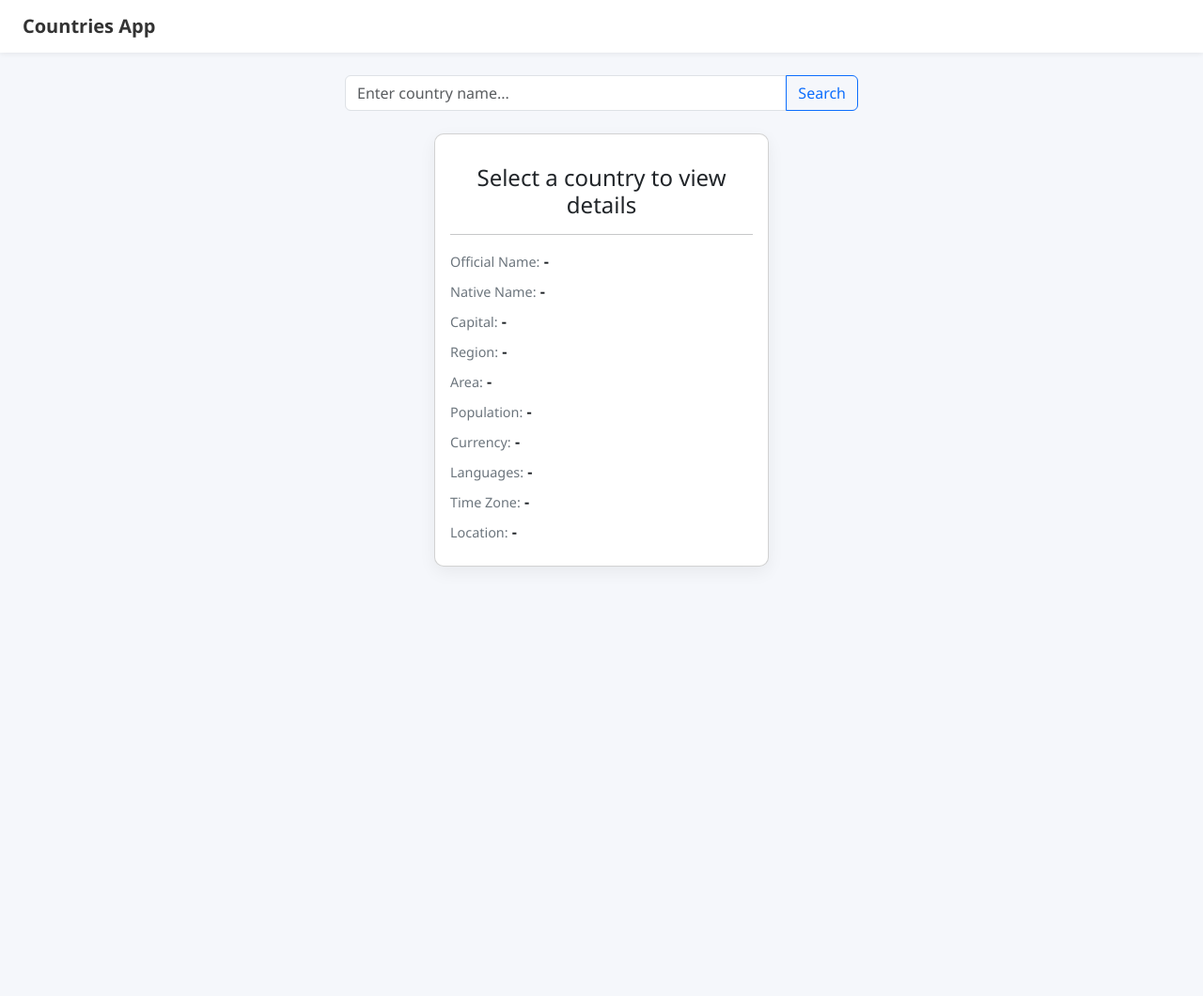
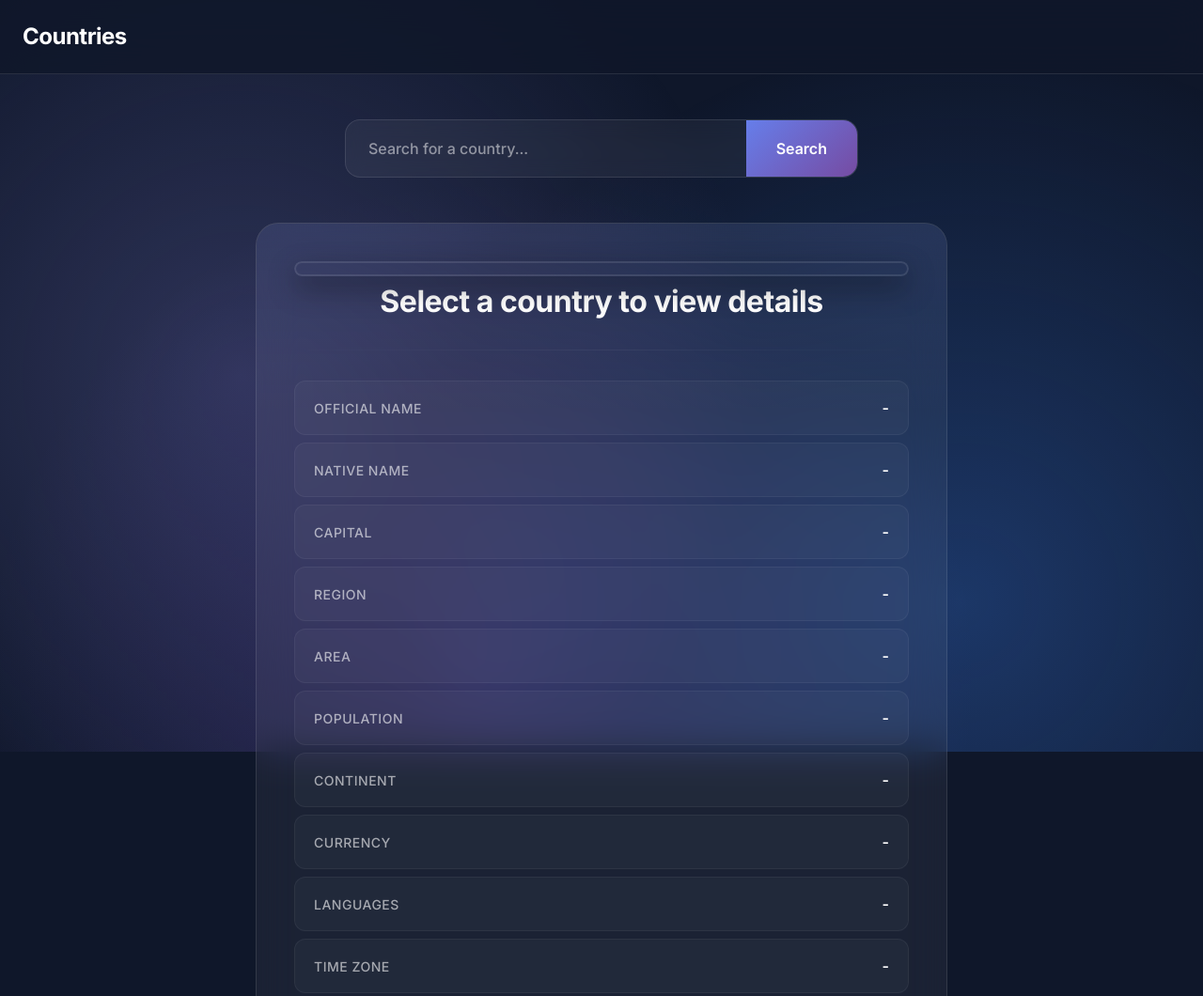
Before and after one commit to PaOneX/Country-App, a plain HTML site: page index.html in a window 1280 px wide. Shown: the top 1060 px of the page at 94% size. Before the commit the page ends 800 px from the top, so only its background shows below. Drawn offline with nearby package versions, Linux system fonts and the light colour scheme; a small style sheet from the web is missing.

Commit message:
Change the design

```diff
--- a/app.js
+++ b/app.js
@@ -16,6 +16,7 @@ function search(){
         document.getElementById("region").innerText = data[0].region
         document.getElementById("area").innerText =  data[0].area
         document.getElementById("population").innerText =  data[0].population
+        document.getElementById("continent").innerText = data[0].continents[0]
         document.getElementById("currency").innerText = Object.keys(data[0].currencies)[0]
         document.getElementById("language").innerText = Object.values(data[0].languages).join(", ")
         document.getElementById("timeZone").innerText = data[0].timezones[0]
--- a/index.html
+++ b/index.html
@@ -11,43 +11,268 @@
       crossorigin="anonymous"
     />
     <style>
+      @import url('https://fonts.googleapis.com/css2?family=Inter:wght@400;500;600;700&display=swap');
+
+      * {
+        margin: 0;
+        padding: 0;
+        box-sizing: border-box;
+      }
+
       body {
-        background: #f5f7fb;
-        font-family: "Segoe UI", Tahoma, Geneva, Verdana, sans-serif;
+        background: #0f172a;
+        font-family: 'Inter', sans-serif;
+        min-height: 100vh;
+        position: relative;
+        overflow-x: hidden;
       }
+
+      body::before {
+        content: '';
+        position: fixed;
+        top: 0;
+        left: 0;
+        right: 0;
+        bottom: 0;
+        background:
+          radial-gradient(circle at 20% 50%, rgba(120, 119, 198, 0.3) 0%, transparent 50%),
+          radial-gradient(circle at 80% 80%, rgba(59, 130, 246, 0.3) 0%, transparent 50%),
+          radial-gradient(circle at 40% 90%, rgba(139, 92, 246, 0.2) 0%, transparent 50%);
+        pointer-events: none;
+        z-index: 0;
+      }
+
       .navbar {
-        background: #ffffff;
-        box-shadow: 0 1px 6px rgba(0, 0, 0, 0.08);
+        background: rgba(15, 23, 42, 0.8);
+        backdrop-filter: blur(20px);
+        border-bottom: 1px solid rgba(255, 255, 255, 0.1);
+        padding: 1rem 0;
+        position: relative;
+        z-index: 10;
       }
+
       .navbar-brand {
         font-weight: 700;
-        color: #333;
+        font-size: 1.5rem;
+        color: #fff !important;
+        letter-spacing: -0.5px;
       }
+
       .search-row {
-        margin-top: 1.5rem;
-        margin-bottom: 1.5rem;
+        margin-top: 3rem;
+        margin-bottom: 3rem;
+        position: relative;
+        z-index: 1;
       }
+
+      .input-group {
+        position: relative;
+        background: rgba(255, 255, 255, 0.05);
+        border: 1px solid rgba(255, 255, 255, 0.1);
+        border-radius: 16px;
+        overflow: hidden;
+        backdrop-filter: blur(10px);
+        transition: all 0.3s ease;
+      }
+
+      .input-group:hover {
+        border-color: rgba(255, 255, 255, 0.2);
+        background: rgba(255, 255, 255, 0.08);
+      }
+
+      .input-group .form-control {
+        border: none;
+        background: transparent;
+        padding: 18px 24px;
+        font-size: 1rem;
+        color: #fff;
+        font-weight: 500;
+      }
+
+      .input-group .form-control::placeholder {
+        color: rgba(255, 255, 255, 0.5);
+      }
+
+      .input-group .form-control:focus {
+        box-shadow: none;
+        background: transparent;
+        color: #fff;
+      }
+
+      .input-group .btn {
+        border: none;
+        padding: 18px 32px;
+        background: linear-gradient(135deg, #667eea 0%, #764ba2 100%);
+        color: white;
+        font-weight: 600;
+        transition: all 0.3s ease;
+        position: relative;
+        overflow: hidden;
+      }
+
+      .input-group .btn::before {
+        content: '';
+        position: absolute;
+        top: 0;
+        left: 0;
+        right: 0;
+        bottom: 0;
+        background: linear-gradient(135deg, #764ba2 0%, #667eea 100%);
+        opacity: 0;
+        transition: opacity 0.3s ease;
+      }
+
+      .input-group .btn:hover::before {
+        opacity: 1;
+      }
+
+      .input-group .btn:hover {
+        transform: translateY(-2px);
+        box-shadow: 0 8px 20px rgba(102, 126, 234, 0.5);
+      }
+
+      .input-group .btn span {
+        position: relative;
+        z-index: 1;
+      }
+
       .card-compact {
-        border-radius: 10px;
-        box-shadow: 0 6px 18px rgba(0, 0, 0, 0.06);
+        border-radius: 24px;
+        border: 1px solid rgba(255, 255, 255, 0.1);
+        background: rgba(255, 255, 255, 0.05);
+        backdrop-filter: blur(20px);
+        overflow: hidden;
+        transition: all 0.4s ease;
+        position: relative;
+        z-index: 1;
       }
+
+      .card-compact::before {
+        content: '';
+        position: absolute;
+        top: 0;
+        left: 0;
+        right: 0;
+        height: 200px;
+        background: linear-gradient(180deg, rgba(102, 126, 234, 0.1) 0%, transparent 100%);
+        pointer-events: none;
+      }
+
+      .card-compact:hover {
+        transform: translateY(-8px);
+        border-color: rgba(255, 255, 255, 0.2);
+        box-shadow: 0 20px 60px rgba(0, 0, 0, 0.5);
+      }
+
+      .card-body {
+        padding: 2.5rem;
+        position: relative;
+      }
+
+      #flag {
+        margin-bottom: 2rem;
+        border-radius: 16px;
+        overflow: hidden;
+        box-shadow: 0 12px 30px rgba(0, 0, 0, 0.4);
+        position: relative;
+      }
+
+      #flag::after {
+        content: '';
+        position: absolute;
+        top: 0;
+        left: 0;
+        right: 0;
+        bottom: 0;
+        border: 2px solid rgba(255, 255, 255, 0.1);
+        border-radius: 16px;
+        pointer-events: none;
+      }
+
       #flag img {
         max-width: 100%;
-        border-radius: 6px;
+        border-radius: 16px;
+        transition: transform 0.4s ease;
+        display: block;
       }
+
+      .card-compact:hover #flag img {
+        transform: scale(1.05);
+      }
+
+      #name {
+        color: #fff;
+        font-weight: 700;
+        margin-bottom: 2rem;
+        font-size: 2rem;
+        letter-spacing: -0.5px;
+      }
+
+      hr {
+        margin: 2rem 0;
+        border: none;
+        height: 1px;
+        background: linear-gradient(90deg, transparent, rgba(255, 255, 255, 0.2), transparent);
+      }
+
+      .text-start > div {
+        padding: 16px 20px;
+        margin-bottom: 8px;
+        border-radius: 12px;
+        background: rgba(255, 255, 255, 0.03);
+        border: 1px solid rgba(255, 255, 255, 0.05);
+        transition: all 0.3s ease;
+        display: flex;
+        align-items: center;
+        justify-content: space-between;
+      }
+
+      .text-start > div:hover {
+        background: rgba(255, 255, 255, 0.08);
+        border-color: rgba(255, 255, 255, 0.15);
+        transform: translateX(8px);
+      }
+
       .detail-label {
-        color: #6c757d;
-        font-size: 0.9rem;
+        color: rgba(255, 255, 255, 0.6);
+        font-size: 0.875rem;
+        font-weight: 500;
+        text-transform: uppercase;
+        letter-spacing: 0.5px;
       }
+
       .detail-value {
         font-weight: 600;
+        color: #fff;
+        font-size: 1rem;
+        text-align: right;
+      }
+
+      @media (max-width: 768px) {
+        .card-body {
+          padding: 2rem 1.5rem;
+        }
+
+        #name {
+          font-size: 1.5rem;
+        }
+
+        .text-start > div {
+          flex-direction: column;
+          align-items: flex-start;
+          gap: 8px;
+        }
+
+        .detail-value {
+          text-align: left;
+        }
       }
     </style>
   </head>
   <body>
     <nav class="navbar navbar-expand-lg navbar-light sticky-top">
       <div class="container-fluid px-4">
-        <a class="navbar-brand" href="#"> Countries App</a>
+        <a class="navbar-brand" href="#"> Countries</a>
         <button
           class="navbar-toggler"
           type="button"
@@ -70,7 +295,7 @@
               id="searchCountry"
               type="text"
               class="form-control"
-              placeholder="Enter country name..."
+              placeholder="Search for a country..."
               aria-label="Search country"
             />
             <button
@@ -78,7 +303,7 @@
               type="button"
               onclick="search()"
             >
-              Search
+              <span>Search</span>
             </button>
           </div>
         </div>
@@ -87,53 +312,57 @@
 
     <div class="container my-4">
       <div class="row justify-content-center">
-        <div class="col-12 col-md-6 col-lg-4">
+        <div class="col-12 col-md-10 col-lg-8">
           <div class="card card-compact">
             <div class="card-body text-center">
-              <div id="flag" class="mb-3"></div>
+              <div id="flag" class="mb-2 p-2 d-flex justify-content-center align-content-center"></div>
               <h4 id="name" class="card-title">
                 Select a country to view details
               </h4>
               <hr />
               <div class="text-start">
-                <div class="mb-2">
-                  <span class="detail-label">Official Name:</span>
+                <div>
+                  <span class="detail-label">Official Name</span>
                   <span id="officialName" class="detail-value">-</span>
                 </div>
-                <div class="mb-2">
-                  <span class="detail-label">Native Name:</span>
+                <div>
+                  <span class="detail-label">Native Name</span>
                   <span id="nativeName" class="detail-value">-</span>
                 </div>
-                <div class="mb-2">
-                  <span class="detail-label">Capital:</span>
+                <div>
+                  <span class="detail-label">Capital</span>
                   <span id="capital" class="detail-value">-</span>
                 </div>
-                <div class="mb-2">
-                  <span class="detail-label">Region:</span>
+                <div>
+                  <span class="detail-label">Region</span>
                   <span id="region" class="detail-value">-</span>
                 </div>
-                <div class="mb-2">
-                  <span class="detail-label">Area:</span>
+                <div>
+                  <span class="detail-label">Area</span>
                   <span id="area" class="detail-value">-</span>
                 </div>
-                <div class="mb-2">
-                  <span class="detail-label">Population:</span>
+                <div>
+                  <span class="detail-label">Population</span>
                   <span id="population" class="detail-value">-</span>
                 </div>
-                <div class="mb-2">
-                  <span class="detail-label">Currency:</span>
+                <div>
+                  <span class="detail-label">Continent</span>
+                  <span id="continent" class="detail-value">-</span>
+                </div>
+                <div>
+                  <span class="detail-label">Currency</span>
                   <span id="currency" class="detail-value">-</span>
                 </div>
-                <div class="mb-2">
-                  <span class="detail-label">Languages:</span>
+                <div>
+                  <span class="detail-label">Languages</span>
                   <span id="language" class="detail-value">-</span>
                 </div>
-                <div class="mb-2">
-                  <span class="detail-label">Time Zone:</span>
+                <div>
+                  <span class="detail-label">Time Zone</span>
                   <span id="timeZone" class="detail-value">-</span>
                 </div>
-                <div class="mb-2">
-                  <span class="detail-label">Location:</span>
+                <div>
+                  <span class="detail-label">Location</span>
                   <span id="location" class="detail-value">-</span>
                 </div>
               </div>
```
